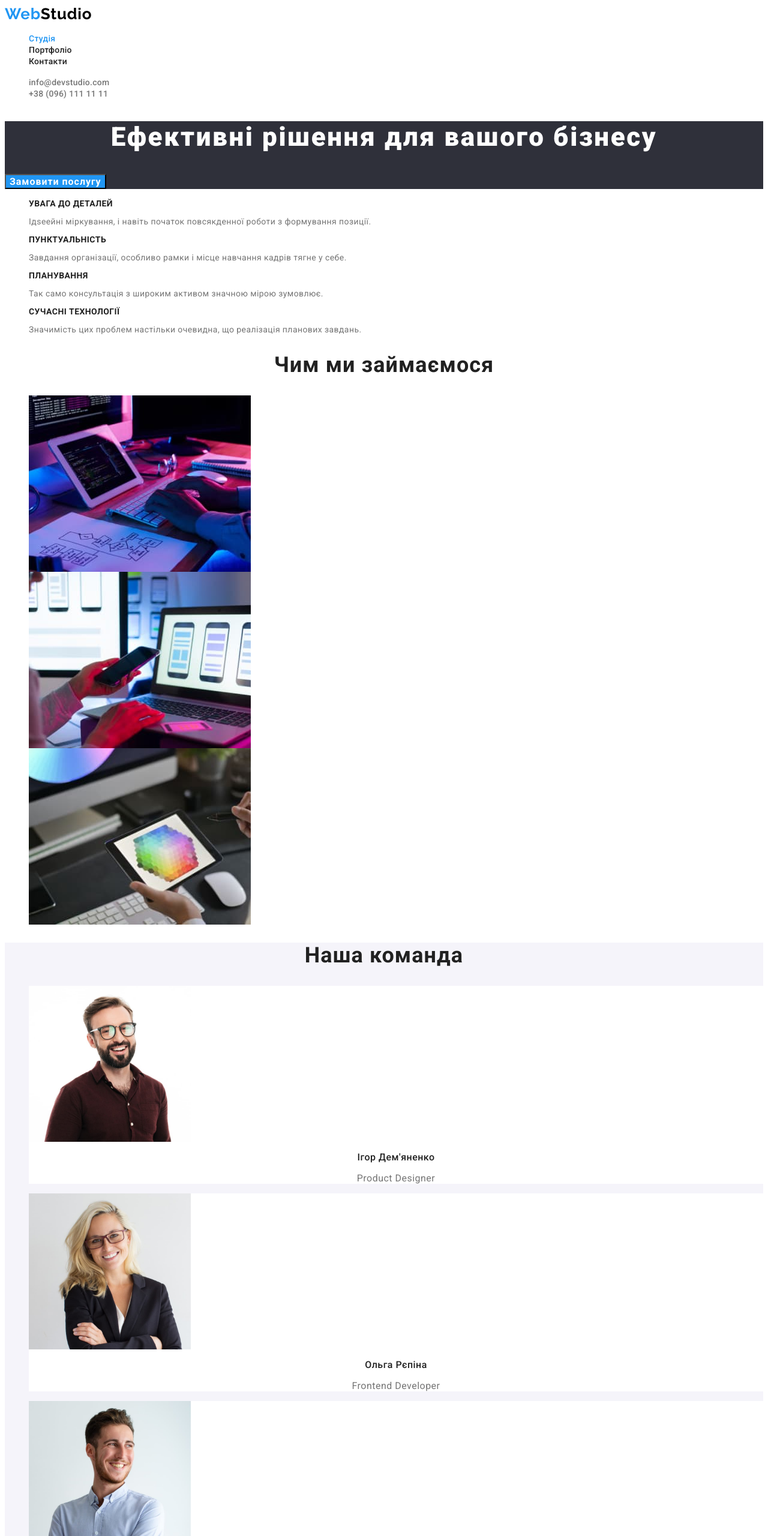
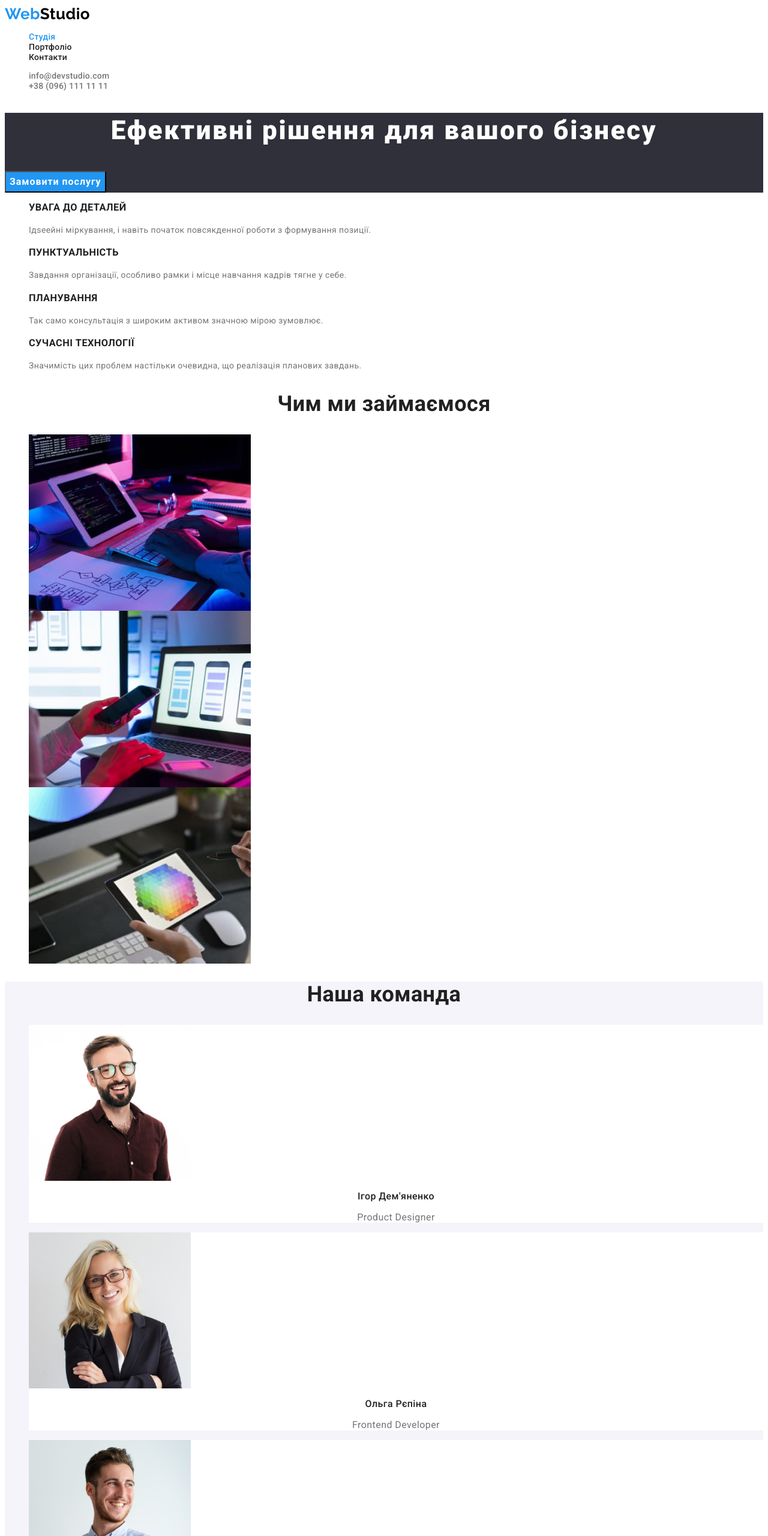
Before and after one commit to UlyanaMysakovets/goit-markup-hw-02, a plain HTML site: page index.html in a window 1280 px wide. Shown: the top 2560 px of the page at 60% size. Drawn offline with Linux system fonts and the light colour scheme.

Commit message:
Внесла корективи у css

```diff
--- a/css/styles.css
+++ b/css/styles.css
@@ -31,6 +31,8 @@ body {
     background-color: #fff;
     color: var(--primary-text-color);
     font-family: Roboto, sans-serif;
+    font-size: 14px;
+    letter-spacing: 0.03em;
 }
 
 .list {
@@ -42,8 +44,7 @@ body {
     font-family: Raleway, sans-serif;
     font-weight: 700;
     font-size: 26px;
-    line-height: 1,19;
-    letter-spacing: 0.03em;
+    line-height: 1.19;
 }
 
 .accent {
@@ -69,7 +70,7 @@ img {
     color: var(--primary-text-color);
     font-weight: 500;
     font-size: 14px;
-    line-height: 1,14;
+    line-height: 1.14;
     letter-spacing: 0.02em;
 }
 
@@ -86,8 +87,7 @@ img {
 .contacts .link {
     color: var(--secondary-text-color);
     font-weight: 500;
-    font-size: 14px;
-    line-height: 1,14;
+    line-height: 1.14;
     letter-spacing: 0.02em;
 }
 
@@ -105,7 +105,7 @@ img {
     font-family: 'Roboto';
     font-weight: 900;
     font-size: 44px;
-    line-height: 1,36;
+    line-height: 1.36;
     text-align: center;
     letter-spacing: 0.06em;
 }
@@ -127,45 +127,37 @@ img {
 .benefit-list .title {
     color: var(--primary-text-color);
     font-weight: 700;
-    font-size: 14px;
-    line-height: 1,14;
-    letter-spacing: 0.03em;
+    line-height: 1.14;
 }
 
 .benefit-list .text {
     color: var(--secondary-text-color);
     font-weight: 400;
-    font-size: 14px;
-    line-height: 1,71;
-    letter-spacing: 0.03em;
+    line-height: 1.71;
 }
 
 .team-list .title {
    color: var(--primary-text-color);
    font-weight: 500;
    font-size: 16px;
-   line-height: 1,19;
+   line-height: 1.19;
    text-align: center;
-   letter-spacing: 0.03em;
 }
 
 
 .team-list .text {
     color: var(--secondary-text-color);
-    font-weight: 400;
     font-size: 16px;
-    line-height: 1,19;
+    line-height: 1.19;
     text-align: center;
-    letter-spacing: 0.03em;
 }
 
 .section-title {
     color: var(--primary-text-color);
     font-weight: 700;
     font-size: 36px;
-    line-height: 1,17;
+    line-height: 1.17;
     text-align: center;
-    letter-spacing: 0.03em;
 }
 
 .imagine-fone {
@@ -190,7 +182,7 @@ img {
     background-color: var(--accent-color);
     font-weight: 700;
     font-size: 16px;
-    line-height: 1,88;
+    line-height: 1.88;
     text-align: center;
     letter-spacing: 0.06em;
 }
@@ -207,10 +199,8 @@ img {
 
 .portfolio-text {
     color: var(--secondary-text-color);
-    font-weight: 400;
     font-size: 16px;
-    line-height: 1,86;
-    letter-spacing: 0.03em;
+    line-height: 1.86;
 }
 
 
@@ -219,7 +209,7 @@ img {
     color: var(--primary-text-color);
     font-weight: 500;
     font-size: 16px;
-    line-height: 1,63;
+    line-height: 1.63;
     cursor: pointer;
 
 }
@@ -245,26 +235,20 @@ img {
     font-family: Raleway, sans-serif;
     font-weight: 700;
     font-size: 26px;
-    line-height: 1, 19;
-    letter-spacing: 0.03em;
+    line-height: 1.19;
 }
 
 .footer-text {
     color: var(--hero-title-color);
     font-style: normal;
-    font-weight: 400;
-    font-size: 14px;
-    line-height: 1,71;
-    letter-spacing: 0.03em;
+    line-height: 1.71;
 }
 
 .footer-contact {
 color: var(--contacts-color);
 font-style: normal;
 font-weight: 400;
-font-size: 14px;
-line-height: 1,71;
-letter-spacing: 0.03em;
+line-height: 1.71;
 }
 
 .footer-text:hover,
```
